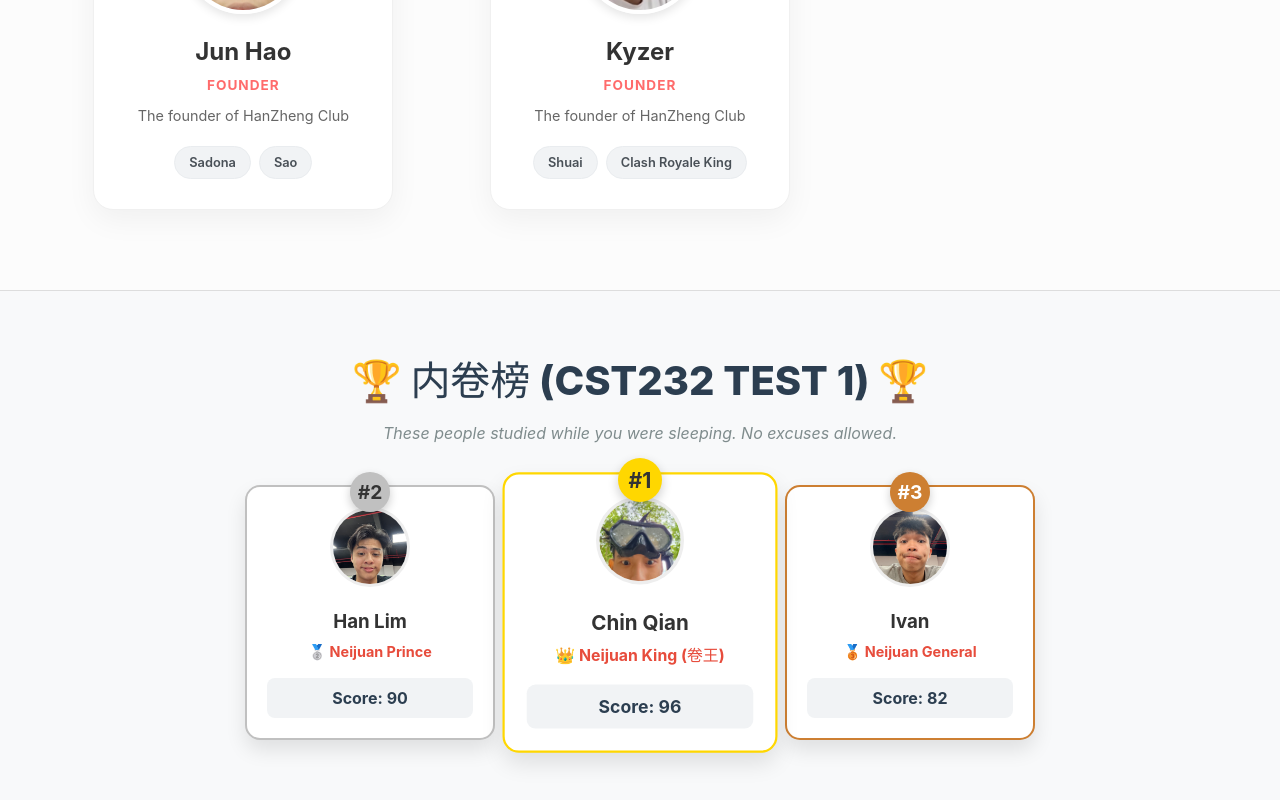
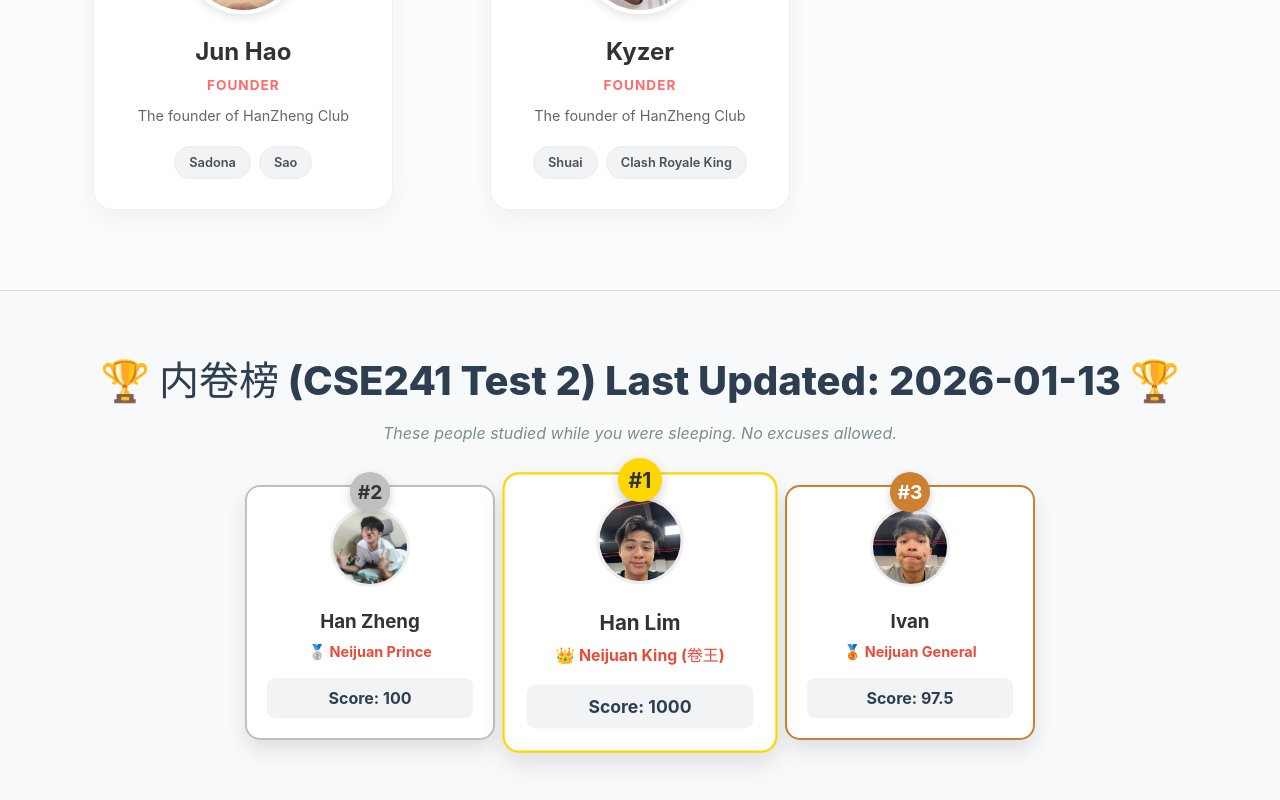
Before and after one commit to Nazarick0912/Hanzheng_Club, a React (Vite) app: page / in a window 1280 px wide. Shown: the part 1791-2591 px from the top of the page. Built offline with nearby package versions, Linux system fonts and the light colour scheme.

Commit message:
Updated neijuan ranking

```diff
--- a/src/components/NeijuanRanking/NeijuanRanking.jsx
+++ b/src/components/NeijuanRanking/NeijuanRanking.jsx
@@ -3,12 +3,12 @@ import './NeijuanRanking.css';
 
 const NeijuanRanking = () => {
     const members = [
-        { name: "Han Zheng", marks: 74, image: "/hanzheng.jpg" },
-        { name: "Chin Qian", marks: 96, image: "/chinqian.jpg" },
-        { name: "Elson", marks: 74, image: "/elson.jpg" },
-        { name: "Goo", marks: 74, image: "/goo.jpg" },
-        { name: "Ivan", marks: 82, image: "/ivan.jpg" },
-        { name: "Han Lim", marks: 90, image: "/hanlim.jpg" },
+        { name: "Han Zheng", marks: 100, image: "/hanzheng.jpg" },
+        { name: "Chin Qian", marks: 95, image: "/chinqian.jpg" },
+        { name: "Elson", marks: 95, image: "/elson.jpg" },
+        { name: "Goo", marks: 95, image: "/goo.jpg" },
+        { name: "Ivan", marks: 97.5, image: "/ivan.jpg" },
+        { name: "Han Lim", marks: 1000, image: "/hanlim.jpg" },
         { name: "Jun Hao", marks: 77, image: "/junhao.jpg" },
         { name: "Kyzer", marks: 80, image: "/kyzer.jpg" }
     ];
@@ -24,7 +24,7 @@ const NeijuanRanking = () => {
 
     return (
         <section className="neijuan-section">
-            <h2 className="neijuan-title">🏆 内卷榜 (CST232 TEST 1) 🏆</h2>
+            <h2 className="neijuan-title">🏆 内卷榜 (CSE241 Test 2) Last Updated: 2026-01-13 🏆</h2>
             <p className="neijuan-subtitle">
                 These people studied while you were sleeping. No excuses allowed.
             </p>
```
Also changed, not shown: src/pages/Home.jsx (line endings or trailing spaces).
